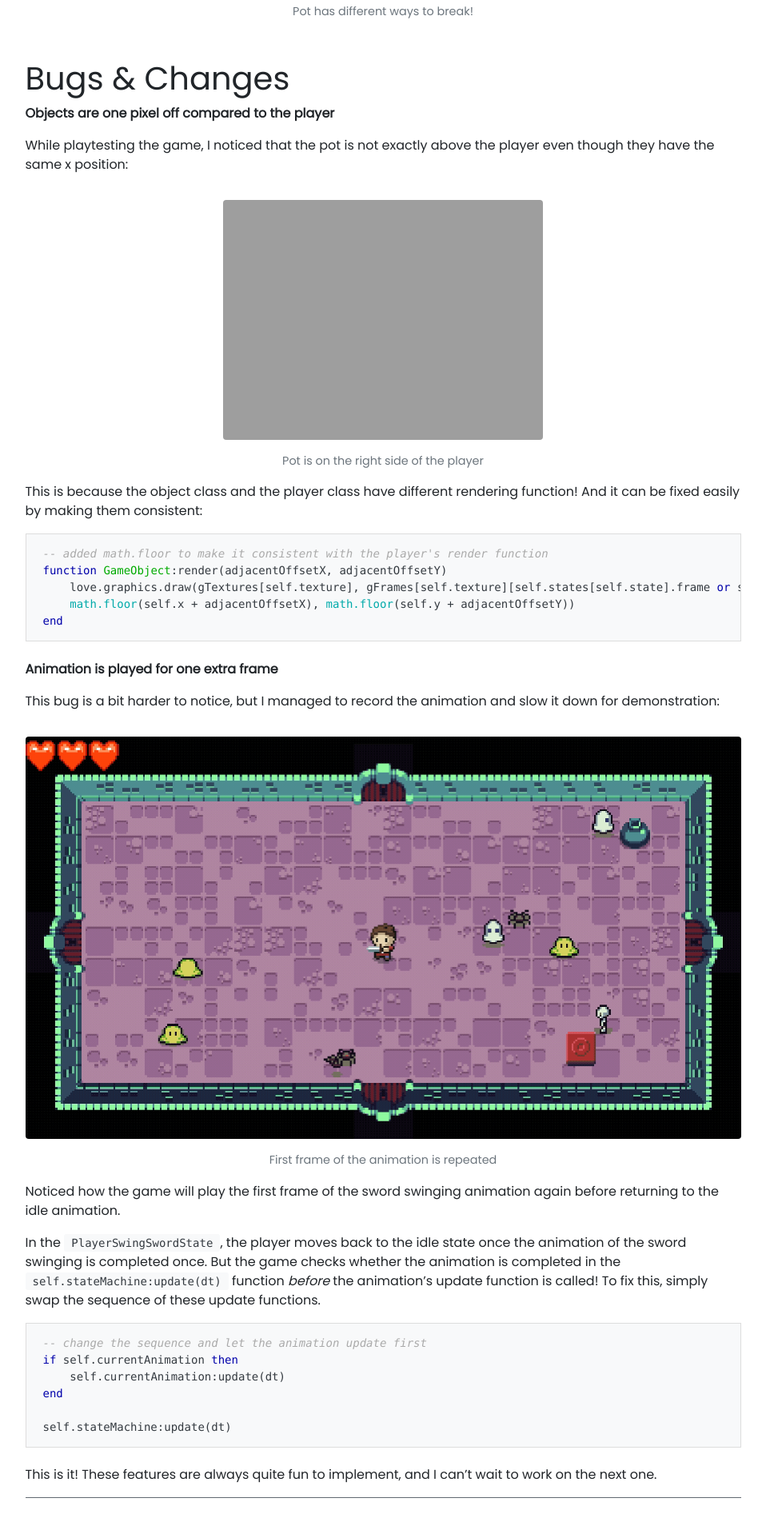
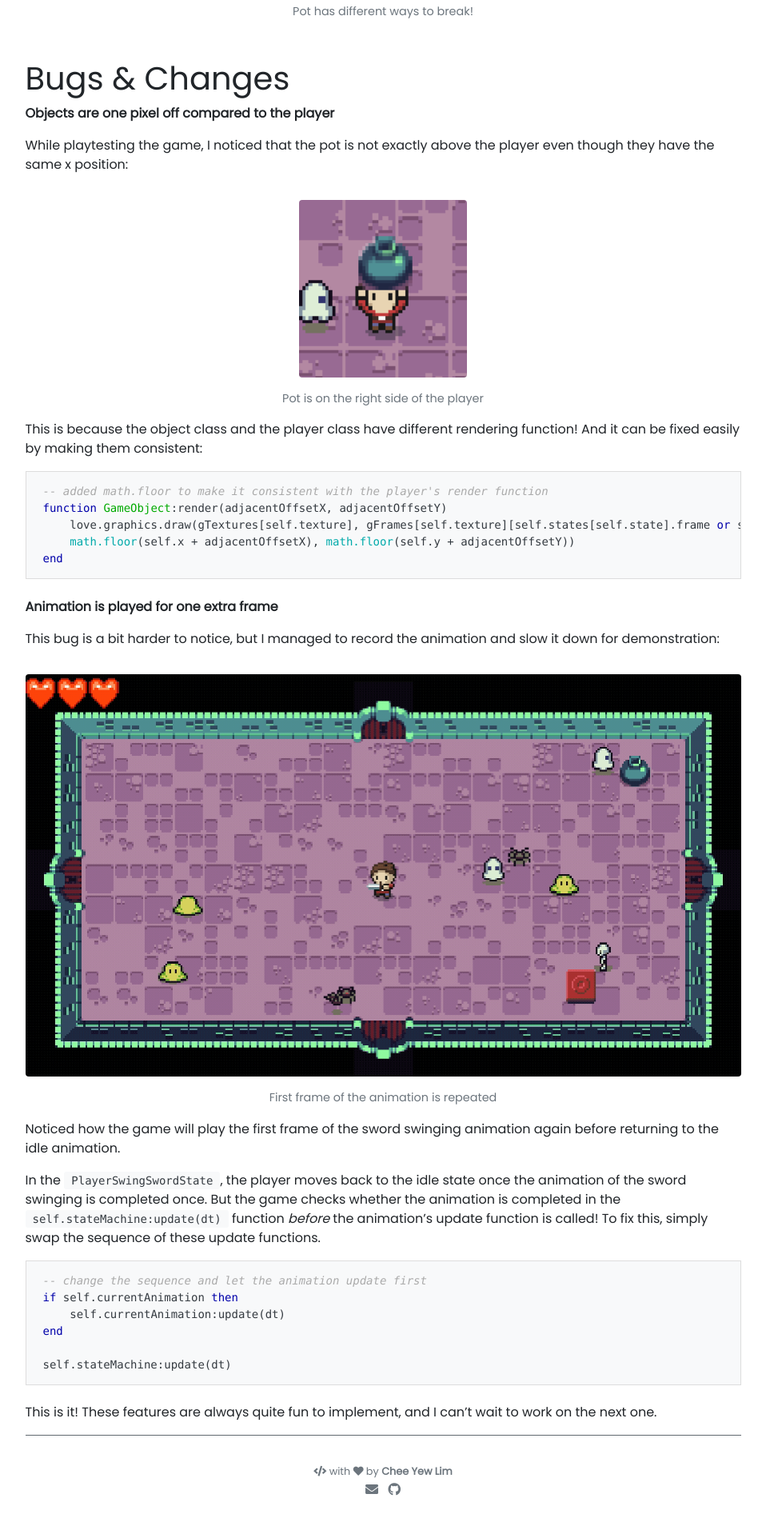
Before and after one commit to knox153/Personal-site, a Jekyll site: the page built from _posts/2019-05-04-GD50-The-Legend-of-Zelda.md, in a window 1280 px wide. Shown: the part 3853-5761 px from the top of the page at 80% size, without its empty margins (161-1119 px from the left). Built offline with Jekyll 4.4.1, drawn with Linux system fonts in a browser that asks for light colours; nearby versions of some CDN libraries; our own code applies the rules of GitHub Pages for plain Markdown files.

Commit message:
Fix some image url in blog

```diff
--- a/_posts/2019-05-04-GD50-The-Legend-of-Zelda.md
+++ b/_posts/2019-05-04-GD50-The-Legend-of-Zelda.md
@@ -74,7 +74,7 @@ When an object is `broke`, I simply set its coordinate to somewhere off-screen.
 
 While playtesting the game, I noticed that the pot is not exactly above the player even though they have the same x position:
 
-{% include elements/figure.html image="GD50 - The Legend of Zelda/bug1.gif#center" caption="Pot is on the right side of the player" %}
+{% include elements/figure.html image="GD50 - The Legend of Zelda/bug1.png#center" caption="Pot is on the right side of the player" %}
 
 This is because the object class and the player class have different rendering function! And it can be fixed easily by making them consistent:
 
```
Also changed, not shown: _posts/2019-01-25-GD50-Match-3.md (+1 -1 lines).
